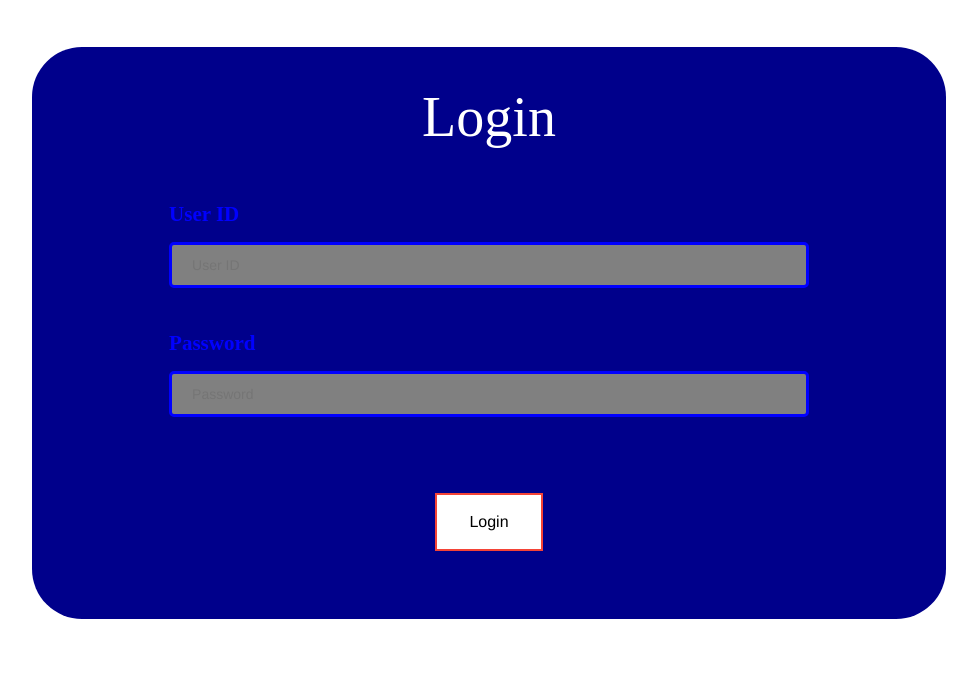
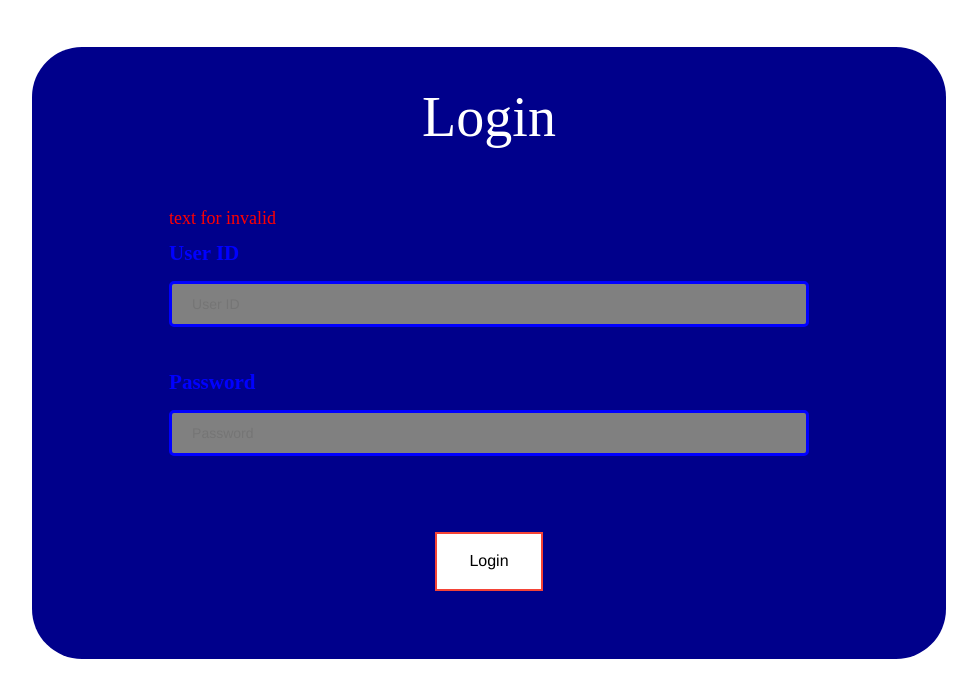
Before and after one commit to ash-kmr/Newsy, a PHP site: page /login.html in a window 1280 px wide. Shown: the part 81-779 px from the top of the page, without its empty margins (151-1128 px from the left). Run offline with PHP 8.4, Linux system fonts and the light colour scheme; some web fonts are replaced.

Commit message:
added invalid text

```diff
--- a/Login.php
+++ b/Login.php
@@ -71,6 +71,7 @@
   <br>
   <h1 style="color:white; font-family: Balthazar; text-align: center; font-size:
   4em">Login</h1><br><br>
+  <h4>text for invalid</h4>
   <form action="" method="post">
   <label for="fname" style="font-size: 1.5em; font-family: Balthazar">User ID</label>
   <input type="text" id="fname" name="fname" placeholder="User ID" required>
--- a/login.html
+++ b/login.html
@@ -42,6 +42,7 @@
   <br>
   <h1 style="color:white; font-family: Balthazar; text-align: center; font-size:
   4em">Login</h1><br><br>
+  <h4 style="color : red">text for invalid</h4>
   <label for="fname" style="font-size: 1.5em; font-family: Balthazar">User ID</label>
   <input type="text" id="fname" name="fname" placeholder="User ID">
   <label for="lname" style="font-size: 1.5em;margin-top: 5%; font-family: Balthazar">Password</label>
```
